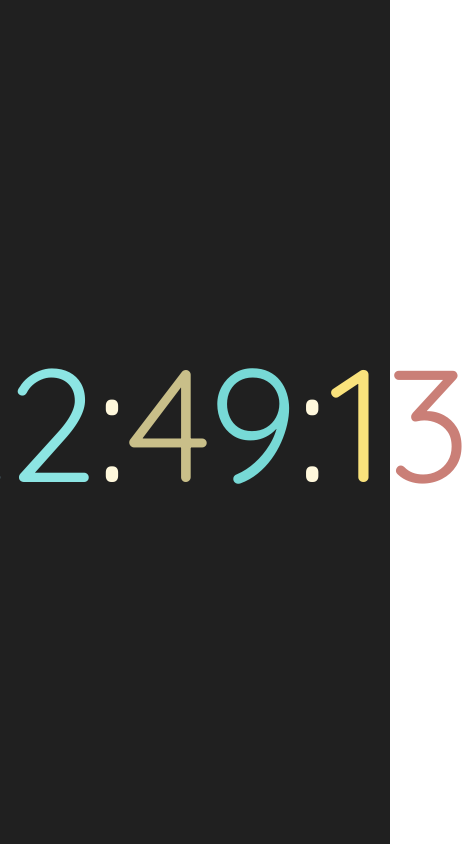
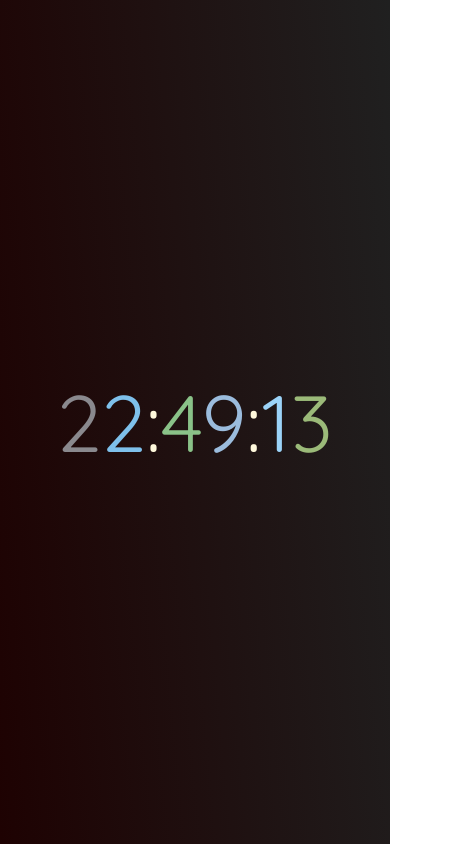
Before and after one commit to afneybeyb/rainbow-clock, a plain HTML site: page index.html in a window 390 px wide. Shown: the whole page, 470 px wide, since content can reach past the window. Drawn offline with Linux system fonts and the light colour scheme.

Commit message:
background color generates aswell

```diff
--- a/script.js
+++ b/script.js
@@ -22,36 +22,46 @@ function displayTime() {
 	let time = [date.getHours().toString(), date.getMinutes().toString(), date.getSeconds().toString()]
 	for (let i = 0; i < time.length; i++) {
 		if (time[i].length != 2) {
-			time[i] = ("0" + time[i]);
+			time[i] = "0" + time[i];
 		}
 		document.getElementById("time_" + ((i + 1) * 2 - 1)).innerHTML = time[i].slice(0, 1);
 		document.getElementById("time_" + ((i + 1) * 2)).innerHTML = time[i].slice(1, 2);
 	}
 	if (time[2] % 12 == 0) {
-		changeStyle();
+		changeClockColor();
 	}
 	setTimeout(displayTime, 1000);
 }
 
-function changeStyle() {
+function genColor(min, max) {
+	let color = "";
+	for (let i = 0; i < 3; i++) {
+		let part = Math.floor(min + Math.random() * max).toString(16);
+		if (part.length != 2) {
+			part = "0" + part;
+		}
+		color += part;
+	}
+	return "#" + color;
+}
+
+function changeClockColor() {
 	let time = [];
 	for (let i = 0; i < 6; i++) {
 		time.push(document.getElementById("time_" + (i + 1)));
 	}
 	time.forEach(element => {
-		let color = "";
-		for (let i = 0; i < 3; i++) {
-			color += Math.floor(0x77 + Math.random() * 0x88).toString(16);
-		}
-		element.style.color = "#" + color;
+		element.style.color = genColor(0x77, 0x88);
 	});
+}
 
-	/* 	bgColor += Math.floor(0x77 + Math.random() * 0x88).toString(16);
-
-		document.getElementById("content").style.background = "linear-gradient(0deg, #" + color + ", #646464)"
-	 */
+function changeBackground() {
+	let color = genColor(0x00, 0x33);
+	let deg = Math.random() * 180;
+	document.getElementById("content").style.background = "linear-gradient(" + deg + "deg, " + color + ", #202020)";
 }
 
 buildTime();
 displayTime();
-changeStyle();
+changeClockColor();
+changeBackground();
--- a/style.css
+++ b/style.css
@@ -16,5 +16,25 @@ span {
 	color: cornsilk;
 }
 #time span {
-	font-size: 10rem;
+	font-size: 15rem;
 }
+@media screen and (max-width: 3000px) {
+	#time span {
+		font-size: 12rem;
+	}
+}
+@media screen and (max-width: 1400px) {
+	#time span {
+		font-size: 8rem;
+	}
+}
+@media screen and (max-width: 800px) {
+	#time span {
+		font-size: 5rem;
+	}
+}
+@media screen and (max-width: 350px) {
+	#time span {
+		font-size: 4rem;
+	}
+}
```
